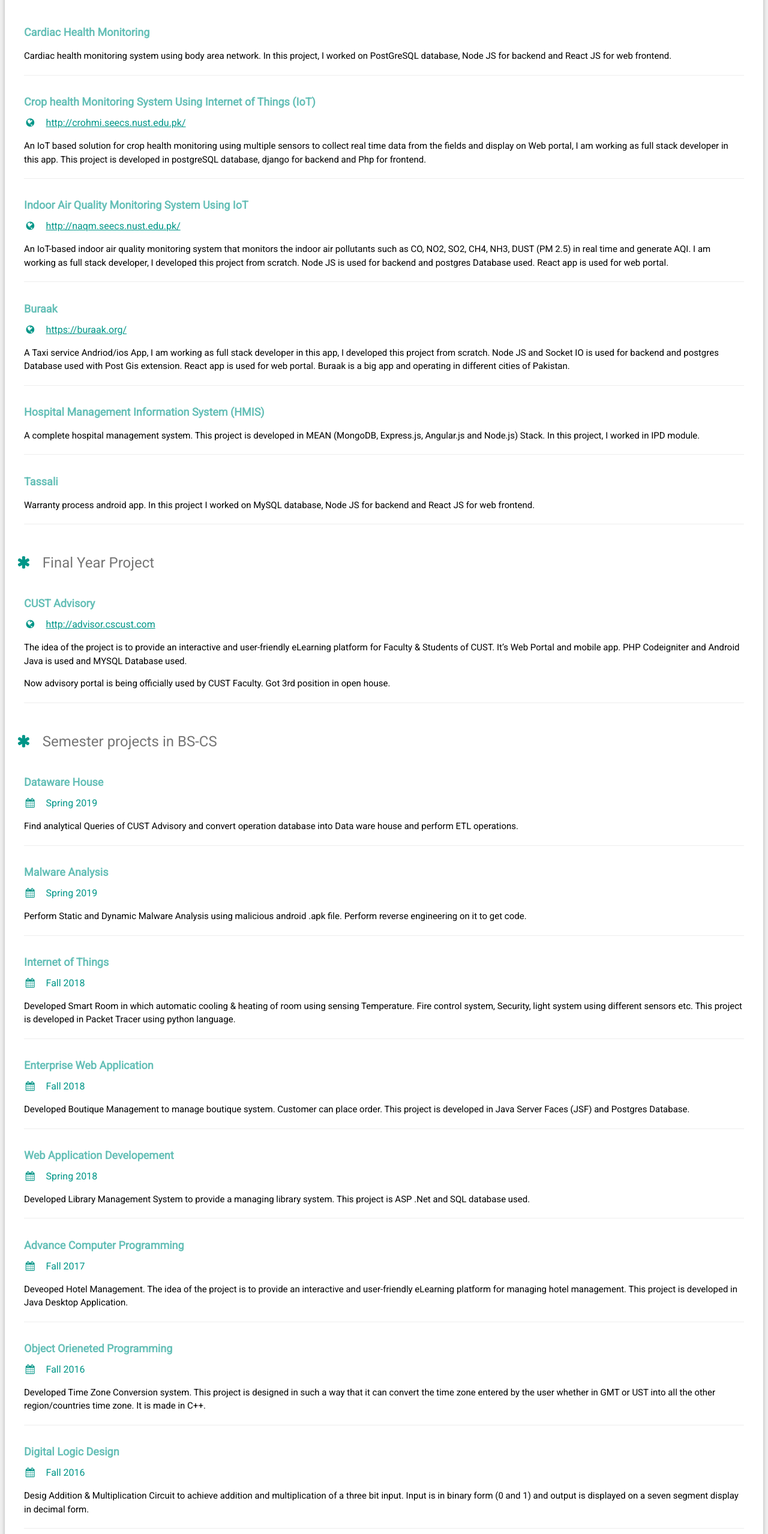
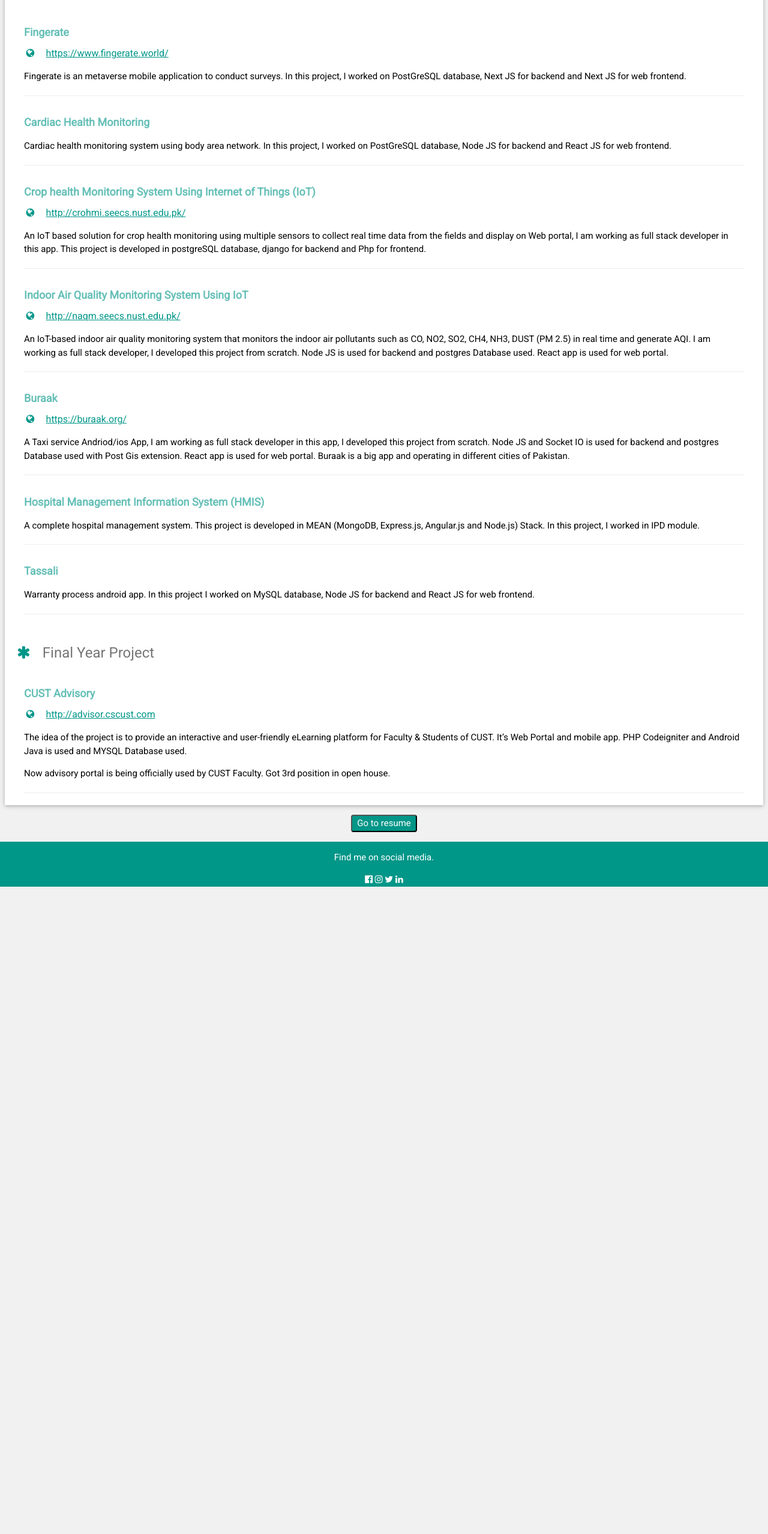
Before and after one commit to iMuhammadTalha/iMuhammadTalha.github.io, a plain HTML site: page portfolio.html in a window 1280 px wide. Shown: the part 83-2640 px from the top of the page at 60% size. After the commit the page ends 1561 px from the top, so only its background shows below. Drawn offline with nearby package versions, Linux system fonts and the light colour scheme.

Commit message:
Feat: portfolio updated

```diff
--- a/portfolio.html
+++ b/portfolio.html
@@ -1,181 +1,347 @@
 <!DOCTYPE html>
 <html>
   <title>Muhammd Talha Portfolio</title>
-<meta charset="UTF-8">
-<meta name="viewport" content="width=device-width, initial-scale=1">
-<link rel="stylesheet" href="https://www.w3schools.com/w3css/4/w3.css">
-<link rel='stylesheet' href='https://fonts.googleapis.com/css?family=Roboto'>
-<link rel="stylesheet" href="https://cdnjs.cloudflare.com/ajax/libs/font-awesome/4.7.0/css/font-awesome.min.css">
+  <meta charset="UTF-8" />
+  <meta name="viewport" content="width=device-width, initial-scale=1" />
+  <link rel="stylesheet" href="https://www.w3schools.com/w3css/4/w3.css" />
+  <link
+    rel="stylesheet"
+    href="https://fonts.googleapis.com/css?family=Roboto"
+  />
+  <link
+    rel="stylesheet"
+    href="https://cdnjs.cloudflare.com/ajax/libs/font-awesome/4.7.0/css/font-awesome.min.css"
+  />
   <style>
-html,body,h1,h2,h3,h4,h5,h6 {font-family: "Roboto", sans-serif}
+    html,
+    body,
+    h1,
+    h2,
+    h3,
+    h4,
+    h5,
+    h6 {
+      font-family: "Roboto", sans-serif;
+    }
   </style>
   <body class="w3-light-grey">
-
     <!-- Page Container -->
-<div class="w3-content w3-margin-top" style="max-width:1400px;">
-
+    <div class="w3-content w3-margin-top" style="max-width: 1400px">
       <!-- The Grid -->
       <div class="w3-row-padding">
-
         <!-- Left Column -->
 
-
         <!-- Right Column -->
-    <div >
-
-
-
-
-
-
-
-
+        <div>
           <div class="w3-container w3-card w3-white w3-margin-bottom">
-        <h2 class="w3-text-grey w3-padding-16"><i class="fa fa-university fa-fw w3-margin-right w3-xxlarge w3-text-teal"></i>Portfolio</h2>
+            <h2 class="w3-text-grey w3-padding-16">
+              <i
+                class="fa fa-university fa-fw w3-margin-right w3-xxlarge w3-text-teal"
+              ></i
+              >Portfolio
+            </h2>
 
             <div class="w3-container">
-          <h5 class="w3-opacity w3-text-teal"><b>Cardiac Health Monitoring </b></h5>
-          <p>Cardiac health monitoring system using body area network. In this project, I worked on PostGreSQL database, Node JS for backend and React JS for web frontend.</p>
-          <hr>
+              <h5 class="w3-opacity w3-text-teal">
+                <b>Fingerate </b>
+              </h5>
+              <h6 class="w3-text-teal">
+               <i class="fa fa-globe fa-fw w3-margin-right"></i
+               ><a href="https://www.fingerate.world/"
+                 >https://www.fingerate.world/</a
+               >
+             </h6>
+              <p>
+                Fingerate is an metaverse mobile application to conduct surveys.
+                In this project, I worked on PostGreSQL database, Next JS for
+                backend and Next JS for web frontend.
+              </p>
+              <hr />
             </div>
 
             <div class="w3-container">
-          <h5 class="w3-opacity w3-text-teal"><b>Crop health Monitoring System Using Internet of Things (IoT) </b></h5>
-          <h6 class="w3-text-teal"><i class="fa fa-globe fa-fw w3-margin-right"></i><a href="http://crohmi.seecs.nust.edu.pk/">http://crohmi.seecs.nust.edu.pk/</a></h6>
-          <p>An IoT based solution for crop health monitoring using multiple sensors to collect real time data from the fields and display on Web portal, I am working as full stack developer in this app. This project is developed in postgreSQL database, django for backend and Php for frontend.</p>
-          <hr>
+              <h5 class="w3-opacity w3-text-teal">
+                <b>Cardiac Health Monitoring </b>
+              </h5>
+              <p>
+                Cardiac health monitoring system using body area network. In
+                this project, I worked on PostGreSQL database, Node JS for
+                backend and React JS for web frontend.
+              </p>
+              <hr />
             </div>
 
             <div class="w3-container">
-          <h5 class="w3-opacity w3-text-teal"><b>Indoor Air Quality Monitoring System Using IoT</b></h5>
-          <h6 class="w3-text-teal"><i class="fa fa-globe fa-fw w3-margin-right"></i><a href="http://naqm.seecs.nust.edu.pk/">http://naqm.seecs.nust.edu.pk/</a></h6>
-          <p>An IoT-based indoor air quality monitoring system that monitors the indoor air pollutants such as CO, NO2, SO2, CH4, NH3, DUST (PM 2.5) in real time and generate AQI. I am working as full stack developer, I developed this project from scratch. Node JS is used for backend and postgres Database used. React app is used for web portal.</p>
-          <hr>
+              <h5 class="w3-opacity w3-text-teal">
+                <b
+                  >Crop health Monitoring System Using Internet of Things (IoT)
+                </b>
+              </h5>
+              <h6 class="w3-text-teal">
+                <i class="fa fa-globe fa-fw w3-margin-right"></i
+                ><a href="http://crohmi.seecs.nust.edu.pk/"
+                  >http://crohmi.seecs.nust.edu.pk/</a
+                >
+              </h6>
+              <p>
+                An IoT based solution for crop health monitoring using multiple
+                sensors to collect real time data from the fields and display on
+                Web portal, I am working as full stack developer in this app.
+                This project is developed in postgreSQL database, django for
+                backend and Php for frontend.
+              </p>
+              <hr />
+            </div>
+
+            <div class="w3-container">
+              <h5 class="w3-opacity w3-text-teal">
+                <b>Indoor Air Quality Monitoring System Using IoT</b>
+              </h5>
+              <h6 class="w3-text-teal">
+                <i class="fa fa-globe fa-fw w3-margin-right"></i
+                ><a href="http://naqm.seecs.nust.edu.pk/"
+                  >http://naqm.seecs.nust.edu.pk/</a
+                >
+              </h6>
+              <p>
+                An IoT-based indoor air quality monitoring system that monitors
+                the indoor air pollutants such as CO, NO2, SO2, CH4, NH3, DUST
+                (PM 2.5) in real time and generate AQI. I am working as full
+                stack developer, I developed this project from scratch. Node JS
+                is used for backend and postgres Database used. React app is
+                used for web portal.
+              </p>
+              <hr />
             </div>
 
             <div class="w3-container">
               <h5 class="w3-opacity w3-text-teal"><b>Buraak </b></h5>
-          <h6 class="w3-text-teal"><i class="fa fa-globe fa-fw w3-margin-right"></i><a href="https://buraak.org/">https://buraak.org/</a></h6>
-          <p>A Taxi service Andriod/ios App, I am working as full stack developer in this app, I developed this project from scratch. Node JS and Socket IO is used for backend and postgres Database used with Post Gis extension. React app is used for web portal. Buraak is a big app and operating in different cities of Pakistan.</p>
-          <hr>
+              <h6 class="w3-text-teal">
+                <i class="fa fa-globe fa-fw w3-margin-right"></i
+                ><a href="https://buraak.org/">https://buraak.org/</a>
+              </h6>
+              <p>
+                A Taxi service Andriod/ios App, I am working as full stack
+                developer in this app, I developed this project from scratch.
+                Node JS and Socket IO is used for backend and postgres Database
+                used with Post Gis extension. React app is used for web portal.
+                Buraak is a big app and operating in different cities of
+                Pakistan.
+              </p>
+              <hr />
             </div>
 
+            <div class="w3-container">
+              <h5 class="w3-opacity w3-text-teal">
+                <b>Hospital Management Information System (HMIS)</b>
+              </h5>
 
-          <div class="w3-container">
-          <h5 class="w3-opacity w3-text-teal"><b>Hospital Management Information System (HMIS)</b></h5>
-
-          <p>A complete hospital management system. This project is developed in MEAN (MongoDB, Express.js, Angular.js and Node.js) Stack. In this project, I worked in IPD module.</p>
-		  <hr>
+              <p>
+                A complete hospital management system. This project is developed
+                in MEAN (MongoDB, Express.js, Angular.js and Node.js) Stack. In
+                this project, I worked in IPD module.
+              </p>
+              <hr />
             </div>
 
             <div class="w3-container">
               <h5 class="w3-opacity w3-text-teal"><b>Tassali </b></h5>
 
-          <p>Warranty process android app. In this project I worked on MySQL database, Node JS for backend and React JS for web frontend. </p>
-          <hr>
+              <p>
+                Warranty process android app. In this project I worked on MySQL
+                database, Node JS for backend and React JS for web frontend.
+              </p>
+              <hr />
             </div>
 
-
-
-        <h3 class="w3-text-grey w3-padding-16"><i class="fa fa-asterisk fa-fw w3-margin-right w3-xlarge w3-text-teal"></i>Final Year Project</h3>
+            <h3 class="w3-text-grey w3-padding-16">
+              <i
+                class="fa fa-asterisk fa-fw w3-margin-right w3-xlarge w3-text-teal"
+              ></i
+              >Final Year Project
+            </h3>
 
             <div class="w3-container">
               <h5 class="w3-opacity w3-text-teal"><b>CUST Advisory</b></h5>
-		  <h6 class="w3-text-teal"><i class="fa fa-globe fa-fw w3-margin-right"></i><a href="http://advisor.cscust.com">http://advisor.cscust.com</a></h6>
-          <p>The idea of the project is to provide an interactive and user-friendly eLearning platform for Faculty & Students of CUST. It’s Web Portal and mobile app. PHP Codeigniter and Android Java is used and MYSQL Database used.</p>
-		  <p>Now advisory portal is being officially used by CUST Faculty. Got 3rd position in open house.</p>
-		  <hr>
+              <h6 class="w3-text-teal">
+                <i class="fa fa-globe fa-fw w3-margin-right"></i
+                ><a href="http://advisor.cscust.com"
+                  >http://advisor.cscust.com</a
+                >
+              </h6>
+              <p>
+                The idea of the project is to provide an interactive and
+                user-friendly eLearning platform for Faculty & Students of CUST.
+                It’s Web Portal and mobile app. PHP Codeigniter and Android Java
+                is used and MYSQL Database used.
+              </p>
+              <p>
+                Now advisory portal is being officially used by CUST Faculty.
+                Got 3rd position in open house.
+              </p>
+              <hr />
             </div>
 
-	<h3 class="w3-text-grey w3-padding-16"><i class="fa fa-asterisk fa-fw w3-margin-right w3-xlarge w3-text-teal"></i>Semester projects in BS-CS</h3>
+            <!-- <h3 class="w3-text-grey w3-padding-16">
+              <i
+                class="fa fa-asterisk fa-fw w3-margin-right w3-xlarge w3-text-teal"
+              ></i
+              >Semester projects in BS-CS
+            </h3>
 
             <div class="w3-container">
               <h5 class="w3-opacity w3-text-teal"><b>Dataware House </b></h5>
-         <h6 class="w3-text-teal"><i class="fa fa-calendar fa-fw w3-margin-right"></i>Spring 2019</h6>
-          <p>Find analytical Queries of CUST Advisory and convert operation database into Data ware house and perform ETL operations.</p>
-		  <hr>
+              <h6 class="w3-text-teal">
+                <i class="fa fa-calendar fa-fw w3-margin-right"></i>Spring 2019
+              </h6>
+              <p>
+                Find analytical Queries of CUST Advisory and convert operation
+                database into Data ware house and perform ETL operations.
+              </p>
+              <hr />
             </div>
 
             <div class="w3-container">
               <h5 class="w3-opacity w3-text-teal"><b>Malware Analysis </b></h5>
-         <h6 class="w3-text-teal"><i class="fa fa-calendar fa-fw w3-margin-right"></i>Spring 2019</h6>
-          <p>Perform Static and Dynamic Malware Analysis using malicious android .apk file. Perform reverse engineering on it to get code.  </p>
-		  <hr>
+              <h6 class="w3-text-teal">
+                <i class="fa fa-calendar fa-fw w3-margin-right"></i>Spring 2019
+              </h6>
+              <p>
+                Perform Static and Dynamic Malware Analysis using malicious
+                android .apk file. Perform reverse engineering on it to get
+                code.
+              </p>
+              <hr />
             </div>
 
             <div class="w3-container">
               <h5 class="w3-opacity w3-text-teal"><b>Internet of Things</b></h5>
-         <h6 class="w3-text-teal"><i class="fa fa-calendar fa-fw w3-margin-right"></i>Fall 2018</h6>
+              <h6 class="w3-text-teal">
+                <i class="fa fa-calendar fa-fw w3-margin-right"></i>Fall 2018
+              </h6>
 
-          <p>Developed Smart Room in which automatic cooling & heating of room using sensing Temperature. Fire control system, Security, light system using different sensors etc. This project is developed in Packet Tracer using python language.</p>
-		  <hr>
-        </div>
-
-
-		<div class="w3-container">
-          <h5 class="w3-opacity w3-text-teal"><b>Enterprise Web Application</b></h5>
-         <h6 class="w3-text-teal"><i class="fa fa-calendar fa-fw w3-margin-right"></i>Fall 2018</h6>
-
-          <p>Developed Boutique Management to manage boutique system. Customer can place order.  This project is developed in Java Server Faces (JSF) and Postgres Database.</p>
-		  <hr>
+              <p>
+                Developed Smart Room in which automatic cooling & heating of
+                room using sensing Temperature. Fire control system, Security,
+                light system using different sensors etc. This project is
+                developed in Packet Tracer using python language.
+              </p>
+              <hr />
             </div>
 
             <div class="w3-container">
-          <h5 class="w3-opacity w3-text-teal"><b>Web Application Developement</b></h5>
-         <h6 class="w3-text-teal"><i class="fa fa-calendar fa-fw w3-margin-right"></i>Spring 2018</h6>
+              <h5 class="w3-opacity w3-text-teal">
+                <b>Enterprise Web Application</b>
+              </h5>
+              <h6 class="w3-text-teal">
+                <i class="fa fa-calendar fa-fw w3-margin-right"></i>Fall 2018
+              </h6>
 
-          <p>Developed Library Management System to provide a managing library system.  This project is ASP .Net and SQL database used. </p>
-		  <hr>
+              <p>
+                Developed Boutique Management to manage boutique system.
+                Customer can place order. This project is developed in Java
+                Server Faces (JSF) and Postgres Database.
+              </p>
+              <hr />
             </div>
 
             <div class="w3-container">
-          <h5 class="w3-opacity w3-text-teal"><b>Advance Computer Programming</b></h5>
-         <h6 class="w3-text-teal"><i class="fa fa-calendar fa-fw w3-margin-right"></i>Fall 2017</h6>
+              <h5 class="w3-opacity w3-text-teal">
+                <b>Web Application Developement</b>
+              </h5>
+              <h6 class="w3-text-teal">
+                <i class="fa fa-calendar fa-fw w3-margin-right"></i>Spring 2018
+              </h6>
 
-          <p>Deveoped Hotel  Management. The idea of the project is to provide an interactive and user-friendly eLearning platform for managing hotel management. This project is developed in Java Desktop Application. </p>
-		  <hr>
+              <p>
+                Developed Library Management System to provide a managing
+                library system. This project is ASP .Net and SQL database used.
+              </p>
+              <hr />
             </div>
 
             <div class="w3-container">
-          <h5 class="w3-opacity w3-text-teal"><b>Object Orieneted Programming </b></h5>
-         <h6 class="w3-text-teal"><i class="fa fa-calendar fa-fw w3-margin-right"></i>Fall 2016</h6>
+              <h5 class="w3-opacity w3-text-teal">
+                <b>Advance Computer Programming</b>
+              </h5>
+              <h6 class="w3-text-teal">
+                <i class="fa fa-calendar fa-fw w3-margin-right"></i>Fall 2017
+              </h6>
 
-          <p>Developed Time Zone Conversion system. This project is designed in such a way that it can convert the time zone entered by the user whether in GMT or UST into all the other region/countries time zone. It is made in C++. </p>
-		  <hr>
+              <p>
+                Deveoped Hotel Management. The idea of the project is to provide
+                an interactive and user-friendly eLearning platform for managing
+                hotel management. This project is developed in Java Desktop
+                Application.
+              </p>
+              <hr />
             </div>
 
             <div class="w3-container">
-          <h5 class="w3-opacity w3-text-teal"><b>Digital Logic Design</b></h5>
-         <h6 class="w3-text-teal"><i class="fa fa-calendar fa-fw w3-margin-right"></i>Fall 2016</h6>
+              <h5 class="w3-opacity w3-text-teal">
+                <b>Object Orieneted Programming </b>
+              </h5>
+              <h6 class="w3-text-teal">
+                <i class="fa fa-calendar fa-fw w3-margin-right"></i>Fall 2016
+              </h6>
 
-          <p>Desig Addition & Multiplication Circuit to achieve addition and multiplication of a three bit input. Input is in binary form (0 and 1) and output is displayed on a seven segment display in decimal form. </p>
-		  <hr>
+              <p>
+                Developed Time Zone Conversion system. This project is designed
+                in such a way that it can convert the time zone entered by the
+                user whether in GMT or UST into all the other region/countries
+                time zone. It is made in C++.
+              </p>
+              <hr />
             </div>
 
+            <div class="w3-container">
+              <h5 class="w3-opacity w3-text-teal">
+                <b>Digital Logic Design</b>
+              </h5>
+              <h6 class="w3-text-teal">
+                <i class="fa fa-calendar fa-fw w3-margin-right"></i>Fall 2016
+              </h6>
 
-<h3 class="w3-text-grey w3-padding-16"><i class="fa fa-asterisk fa-fw w3-margin-right w3-xlarge w3-text-teal"></i>List of Presentations in BS-CS</h3>
+              <p>
+                Desig Addition & Multiplication Circuit to achieve addition and
+                multiplication of a three bit input. Input is in binary form (0
+                and 1) and output is displayed on a seven segment display in
+                decimal form.
+              </p>
+              <hr />
+            </div> -->
 
-<p><b>•		Windows 10 Operating System </b></p>
-<p><b>•		PGAS Programming Model in Computer Architecture</b></p>
-<p><b>•		Boolean Instruction in Assembly Language</b></p>
-<p><b>•		Test Driven Development in Software Engineering</b></p>
-<p><b>•		OSI Network Architecture</b></p>
-<p><b>•		Heuristic Evaluation & Think Aloud HCI Testing</b></p>
-<p><b>•		Dijkstra’s Algorithm Greedy Technique</b></p>
-<p><b>•		Context Free Language in Automata</b></p>
-<p><b>•		Web Testing Application with PHP Automated Tool</b></p>
-<p><b>•		Genetic Algorithm in AI</b></p>
-<p><b>•		Smart Attendance System in IoT</b></p>
-<p><b>•		Python as Compiler & Interpreter</b></p>
-<p><b>•		Reverse Engineering and Malware Analysis<</b></p>
-<p><b>•		Digital Forensics using Autopsy</b></p>
+            <!-- <h3 class="w3-text-grey w3-padding-16">
+              <i
+                class="fa fa-asterisk fa-fw w3-margin-right w3-xlarge w3-text-teal"
+              ></i
+              >List of Presentations in BS-CS
+            </h3>
 
-
-
+            <p><b>• Windows 10 Operating System </b></p>
+            <p><b>• PGAS Programming Model in Computer Architecture</b></p>
+            <p><b>• Boolean Instruction in Assembly Language</b></p>
+            <p><b>• Test Driven Development in Software Engineering</b></p>
+            <p><b>• OSI Network Architecture</b></p>
+            <p><b>• Heuristic Evaluation & Think Aloud HCI Testing</b></p>
+            <p><b>• Dijkstra’s Algorithm Greedy Technique</b></p>
+            <p><b>• Context Free Language in Automata</b></p>
+            <p><b>• Web Testing Application with PHP Automated Tool</b></p>
+            <p><b>• Genetic Algorithm in AI</b></p>
+            <p><b>• Smart Attendance System in IoT</b></p>
+            <p><b>• Python as Compiler & Interpreter</b></p>
+            <p><b>• Reverse Engineering and Malware Analysis<</b></p>
+            <p><b>• Digital Forensics using Autopsy</b></p> -->
           </div>
 
-	  <button type="button" onclick="location.href='index.html'" style="margin-left:auto;margin-right:auto;display:block;" class="w3-tag w3-teal w3-round">Go to resume</button>
-
+          <button
+            type="button"
+            onclick="location.href='index.html'"
+            style="margin-left: auto; margin-right: auto; display: block"
+            class="w3-tag w3-teal w3-round"
+          >
+            Go to resume
+          </button>
 
           <!-- End Right Column -->
         </div>
@@ -189,14 +355,21 @@ html,body,h1,h2,h3,h4,h5,h6 {font-family: "Roboto", sans-serif}
     <footer class="w3-container w3-teal w3-center w3-margin-top">
       <p>Find me on social media.</p>
 
-  <a href="https://www.facebook.com/muhammad.talha.737/"><i class="fa fa-facebook-official w3-hover-opacity"></i></a>
-  <a href="https://www.instagram.com/i.muhammad.talha/"><i class="fa fa-instagram w3-hover-opacity" ></i></a>
+      <a href="https://www.facebook.com/muhammad.talha.737/"
+        ><i class="fa fa-facebook-official w3-hover-opacity"></i
+      ></a>
+      <a href="https://www.instagram.com/i.muhammad.talha/"
+        ><i class="fa fa-instagram w3-hover-opacity"></i
+      ></a>
       <!--  <a href="https://twitter.com/mtalha381"><i class="fa fa-snapchat w3-hover-opacity" ></i></a> -->
       <!--  <i class="fa fa-pinterest-p w3-hover-opacity"></i> -->
-  <a href="https://twitter.com/mtalha381"><i class="fa fa-twitter w3-hover-opacity" ></i></a>
-  <a href="https://www.linkedin.com/in/muhammad-talha-579262135/"><i class="fa fa-linkedin w3-hover-opacity" ></i></a>
+      <a href="https://twitter.com/mtalha381"
+        ><i class="fa fa-twitter w3-hover-opacity"></i
+      ></a>
+      <a href="https://www.linkedin.com/in/i-muhammadtalha/"
+        ><i class="fa fa-linkedin w3-hover-opacity"></i
+      ></a>
       <!-- <p>Powered by <a href="https://www.w3schools.com/w3css/default.asp" target="_blank">w3.css</a></p> -->
     </footer>
-
   </body>
 </html>
```
Also changed, not shown: index.html (+1 -1 lines). Lines whose indentation alone changed are shown as unchanged.
